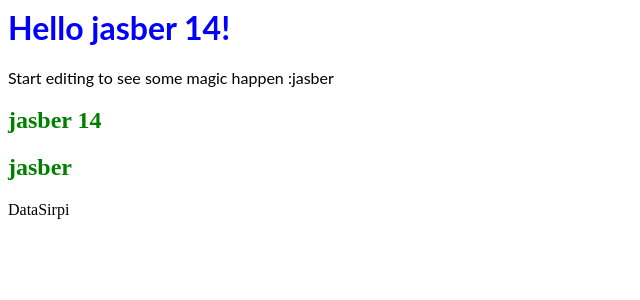
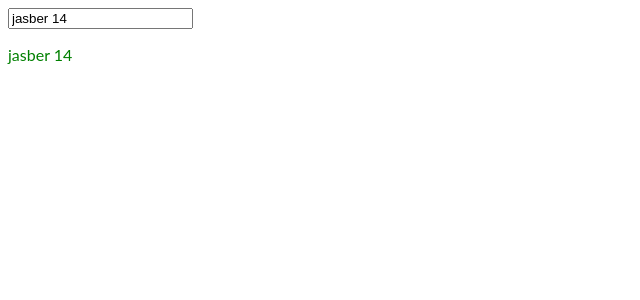
Before and after one commit to Jasberraja/angular-ivy-tsogqm, an Angular app: page / in a window 1280 px wide. Shown: the top 300 px of the page, without its empty margins (0-640 px from the left). Built offline with nearby package versions, Linux system fonts and the light colour scheme.

Commit message:
5 files modified, 1 deleted

```diff
--- a/src/app/app.component.html
+++ b/src/app/app.component.html
@@ -1,7 +1,2 @@
-<hello name="{{ name }}"></hello>
-<p>
-	Start editing to see some magic happen :jasber
-</p>
-<h2>{{name}}</h2>
-
-<!--<hello></hello> -->
+<input type="text" [(ngModel)]="name">
+<p>{{name}}</p>
--- a/src/app/hello.component.ts
+++ /dev/null
@@ -1,18 +0,0 @@
-import { Component, Input } from "@angular/core";
-
-@Component({
-  selector: "hello",
-  template: `
-    <h1>Hello {{ name }}!</h1>
-  `,
-  styles: [
-    `
-      h1 {
-        font-family: Lato;
-      }
-    `
-  ]
-})
-export class HelloComponent {
-  @Input() name: string;
-}
--- a/src/index.html
+++ b/src/index.html
@@ -1,3 +1 @@
-<my-app>loading</my-app>
-<h2>jasber</h2>
-<p>DataSirpi</p>
+<my-app>loading....</my-app>
--- a/src/styles.css
+++ b/src/styles.css
@@ -1,7 +1,5 @@
 /* Add application styles & imports to this file! */
-hello {
-  color: blue;
-}
-h2 {
+
+p {
   color: green;
 }
```
Also changed, not shown: src/app/app.component.ts (+6 -6 lines), src/app/app.module.ts (+8 -10 lines).
